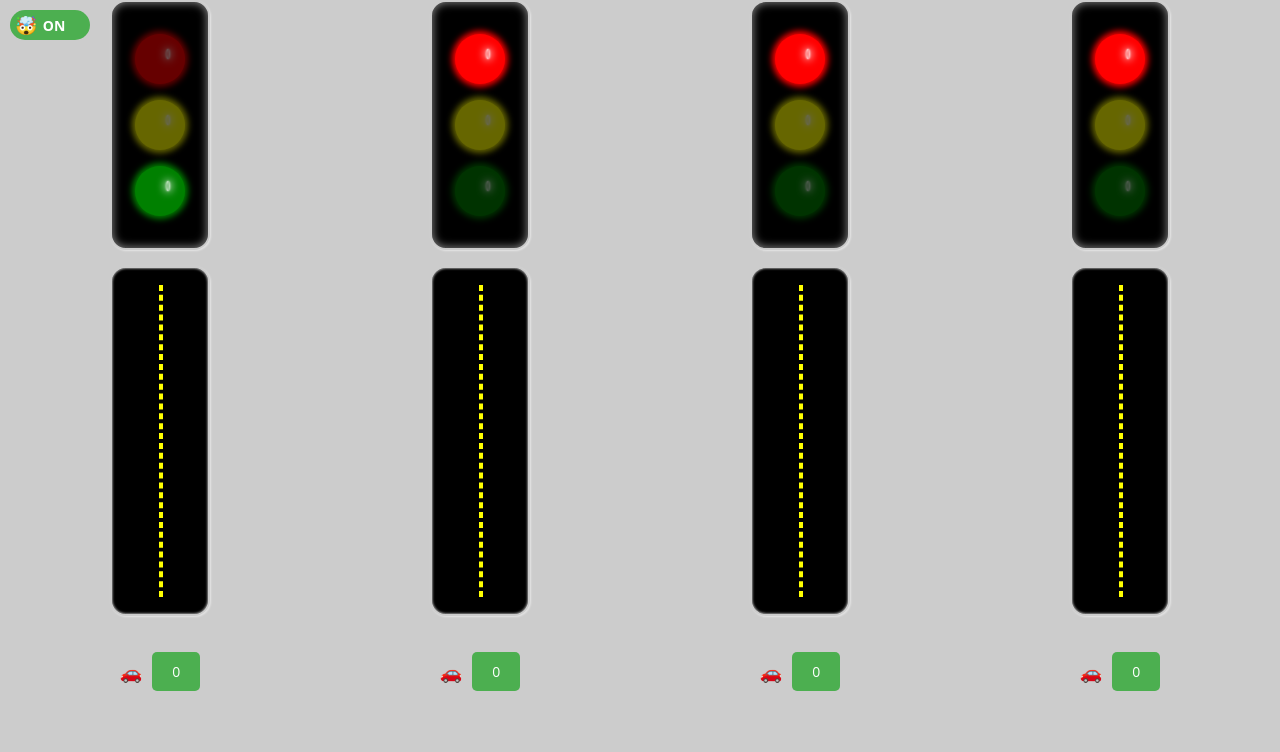
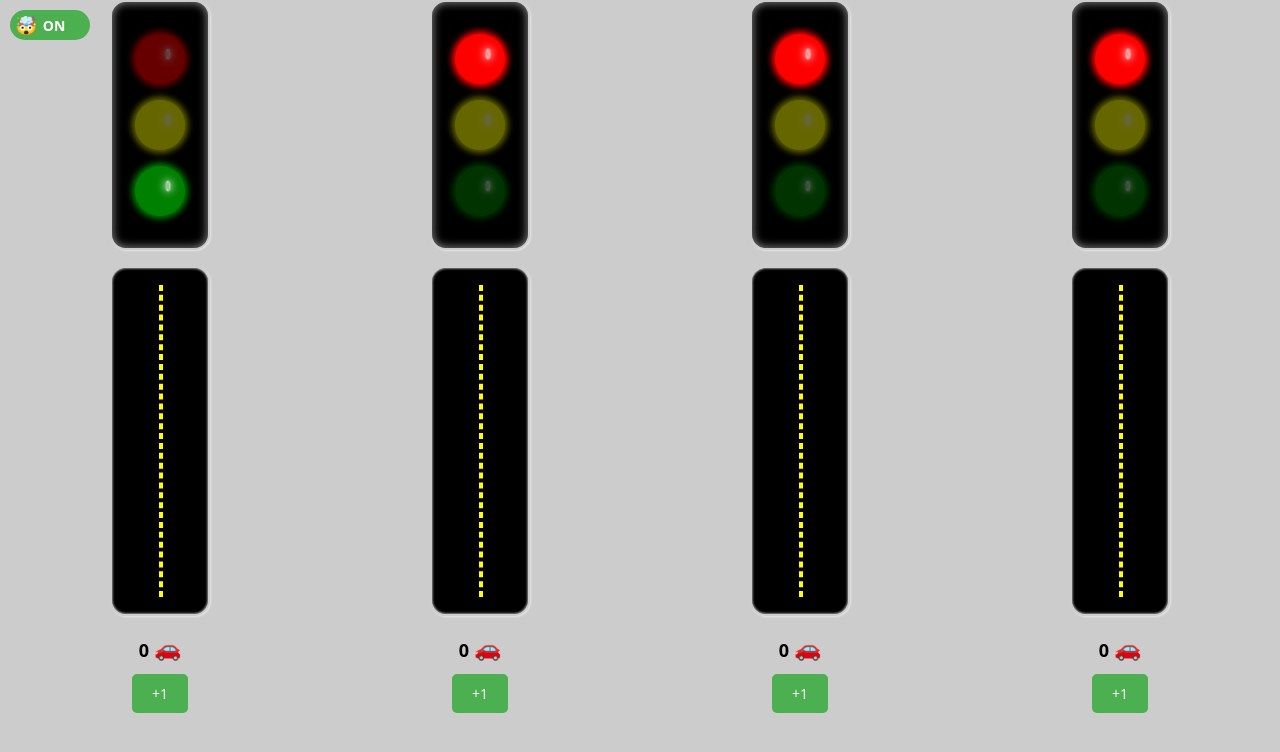
Before and after one commit to FelipeESchmidt/signal-demo, a React (Create React App) app: page / in a window 1280 px wide. Shown: the top 752 px of the page. Built offline with nearby package versions, Linux system fonts and the light colour scheme.

Commit message:
feat: bettering CarsCount component styles

```diff
--- a/src/components/CarsCount/index.tsx
+++ b/src/components/CarsCount/index.tsx
@@ -10,8 +10,8 @@ export interface ICarsCountProps {
 export const CarsCount = ({ nOfCars, increaseNOfCars }: ICarsCountProps) => {
   return (
     <S.CarContainer>
-      <S.CarLabel />
-      <S.CarButton onClick={increaseNOfCars}>{nOfCars}</S.CarButton>
+      <S.CarLabel>{nOfCars}</S.CarLabel>
+      <S.CarButton onClick={increaseNOfCars}>+1</S.CarButton>
     </S.CarContainer>
   );
 };
--- a/src/components/CarsCount/styles.ts
+++ b/src/components/CarsCount/styles.ts
@@ -2,16 +2,20 @@ import styled from "styled-components";
 
 export const CarContainer = styled.div`
   display: flex;
+  flex-direction: column;
+  gap: 12px;
   align-items: center;
-  margin-top: 20px;
 `;
 
 export const CarLabel = styled.label`
-  margin-right: 10px;
+  display: flex;
+  align-items: flex-end;
+  font-weight: bold;
+  font-size: 18px;
   &:after {
     content: "\u{1F697}";
-    font-size: 18px;
-    color: #333;
+    font-size: 22px;
+    margin-left: 5px;
   }
 `;
 
```
